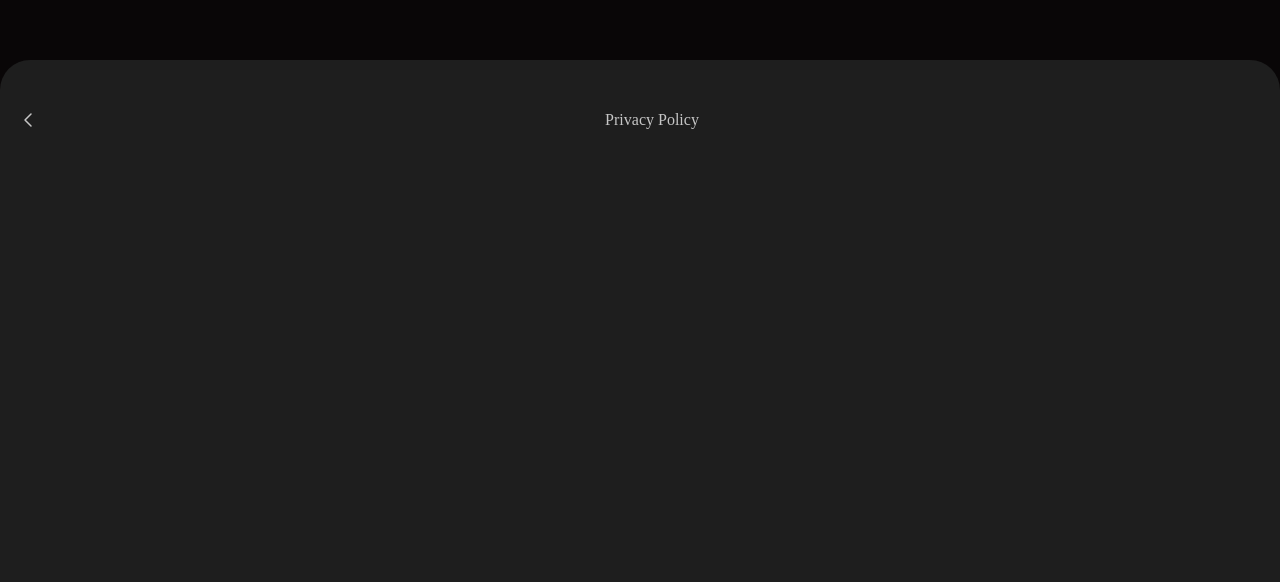
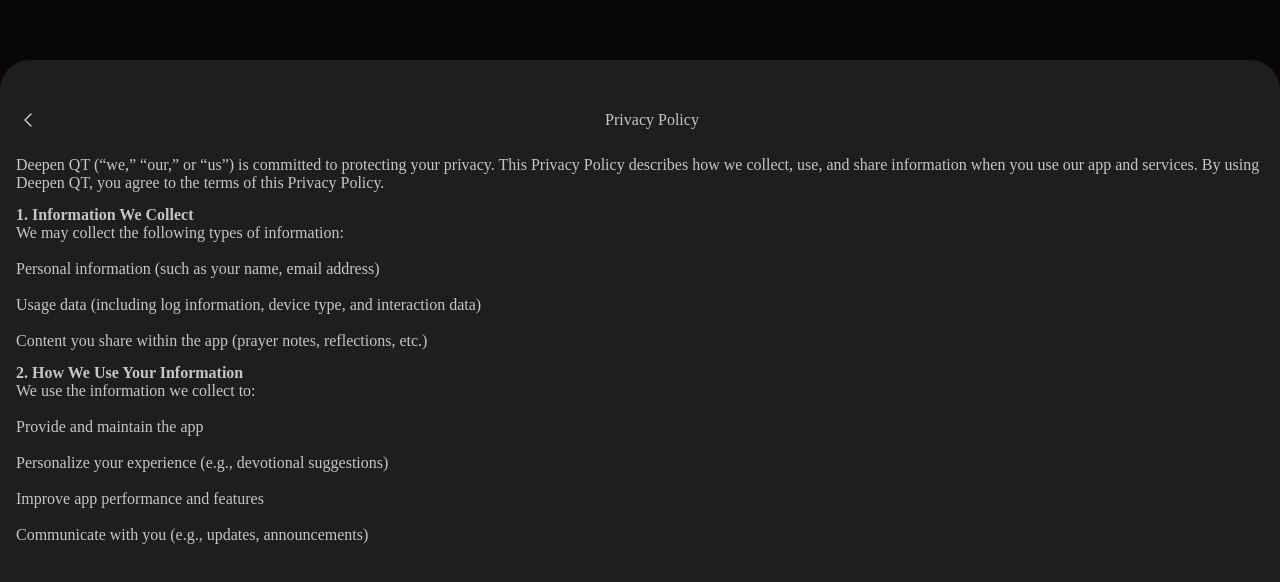
Before and after one commit to delee-dix/deepen-qt, a Nuxt app: page /home/mypage/privacy in a window 1280 px wide. Shown: the top 582 px of the page. Built offline with nearby package versions, Linux system fonts and the light colour scheme.

Commit message:
create privacy policy screen

```diff
--- a/pages/home/mypage/privacy.vue
+++ b/pages/home/mypage/privacy.vue
@@ -1,7 +1,7 @@
 <script setup lang="ts"></script>
 
 <template>
-  <div class="mypage-container">
+  <div class="privacy-container">
     <div class="empty-area"></div>
     <div class="content-area">
       <!-- <div class="bar"></div> -->
@@ -14,12 +14,36 @@
         <div>Privacy Policy</div>
         <div></div>
       </div>
+      <div class="privacy-content">
+        <div class="intro">
+          Deepen QT (“we,” “our,” or “us”) is committed to protecting your
+          privacy. This Privacy Policy describes how we collect, use, and share
+          information when you use our app and services. By using Deepen QT, you
+          agree to the terms of this Privacy Policy.
+        </div>
+        <div class="one">
+          <strong>1. Information We Collect</strong><br />
+          We may collect the following types of information:<br /><br />
+          Personal information (such as your name, email address)<br /><br />
+          Usage data (including log information, device type, and interaction
+          data)<br /><br />
+          Content you share within the app (prayer notes, reflections, etc.)
+        </div>
+        <div class="two">
+          <strong>2. How We Use Your Information</strong><br />
+          We use the information we collect to:<br /><br />
+          Provide and maintain the app<br /><br />
+          Personalize your experience (e.g., devotional suggestions)<br /><br />
+          Improve app performance and features<br /><br />
+          Communicate with you (e.g., updates, announcements)
+        </div>
+      </div>
     </div>
   </div>
 </template>
 
 <style lang="scss" scoped>
-.mypage-container {
+.privacy-container {
   background-color: #090607;
   color: #c6c6c6;
   display: flex;
@@ -59,6 +83,16 @@
       align-items: center;
       margin-top: 32px;
     }
+
+    .privacy-content {
+      display: flex;
+      flex-direction: column;
+      gap: 14px;
+
+      .intro {
+        margin-top: 24px;
+      }
+    }
   }
 }
 </style>
```
